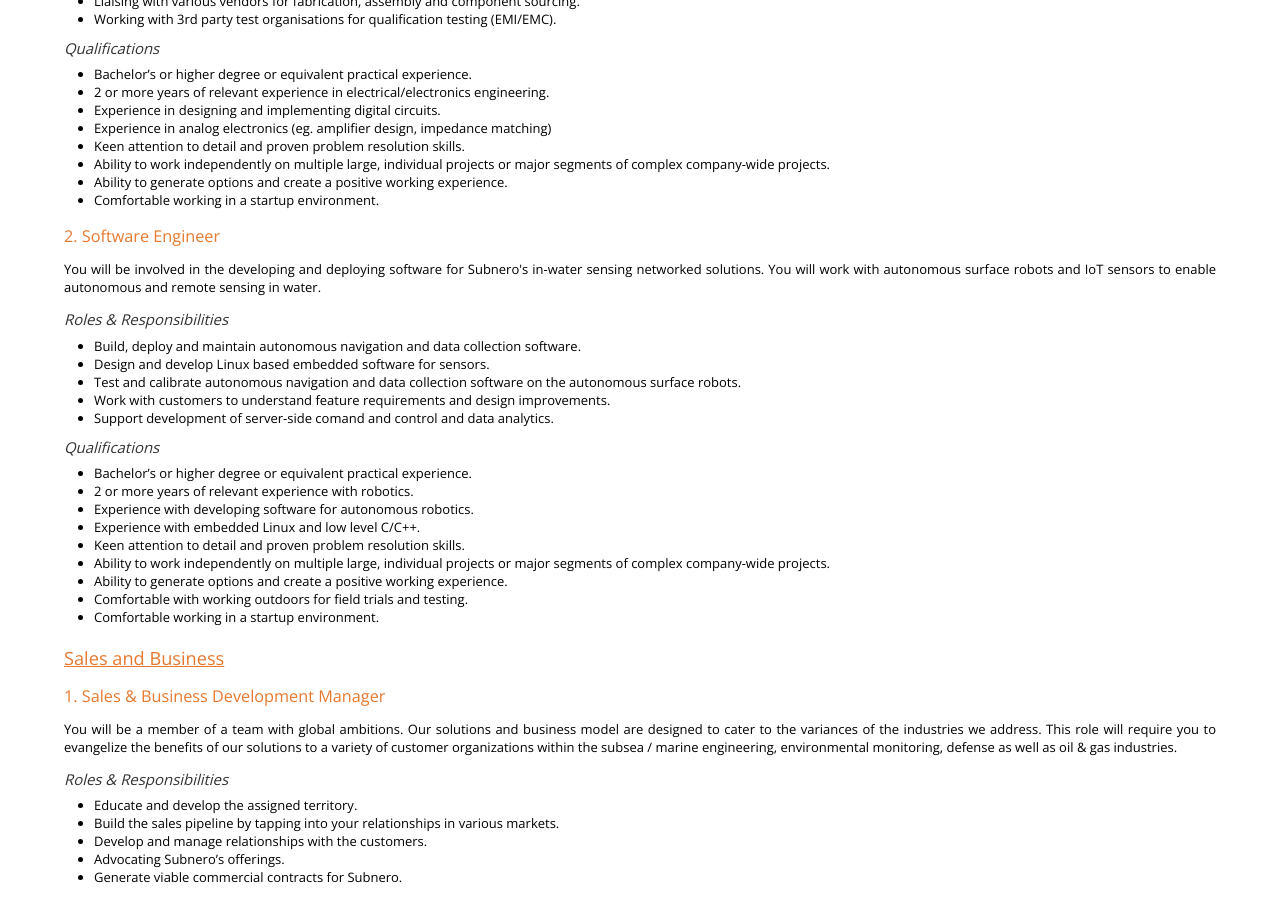
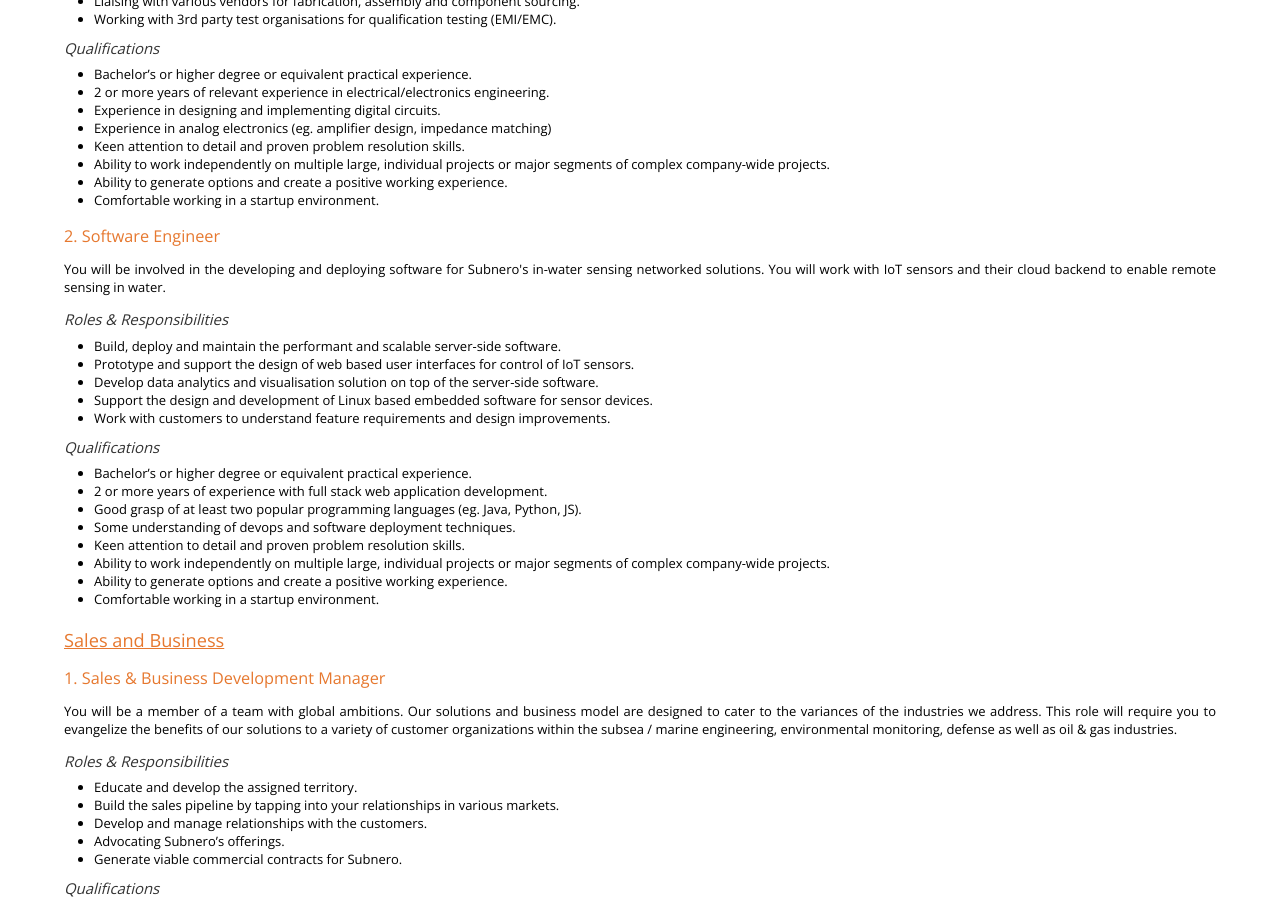
Before and after one commit to subnero1/old_website, a Jekyll site: the page built from career/index.html, in a window 1280 px wide and 900 px high, scrolled down 560 px. Built offline with Jekyll 4.4.1, drawn with Linux system fonts in a browser that asks for light colours.

Commit message:
tweaked software role to be more backend-sy

```diff
--- a/career/index.html
+++ b/career/index.html
@@ -40,27 +40,26 @@
     <div class="jd">
       <h2> 2. Software Engineer </h2>
 
-      <p>You will be involved in the developing and deploying software for Subnero's in-water sensing networked solutions. You will work with autonomous surface robots and IoT sensors to enable autonomous and remote sensing in water.</p>
+      <p>You will be involved in the developing and deploying software for Subnero's in-water sensing networked solutions. You will work with IoT sensors and their cloud backend to enable remote sensing in water.</p>
 
       <h3> Roles &amp; Responsibilities </h3>
       <ul>
-        <li>Build, deploy and maintain autonomous navigation and data collection software.</li>
-        <li>Design and develop Linux based embedded software for sensors.</li>
-        <li>Test and calibrate autonomous navigation and data collection software on the autonomous surface robots.</li>
+        <li>Build, deploy and maintain the performant and scalable server-side software.</li>
+        <li>Prototype and support the design of web based user interfaces for control of IoT sensors.</li>
+        <li>Develop data analytics and visualisation solution on top of the server-side software.</li>
+        <li>Support the design and development of Linux based embedded software for sensor devices.</li>
         <li>Work with customers to understand feature requirements and design improvements.</li>
-        <li>Support development of server-side comand and control and data analytics.</li>
       </ul>
 
       <h3> Qualifications </h3>
       <ul>
         <li>Bachelor’s or higher degree or equivalent practical experience.</li>
-        <li>2 or more years of relevant experience with robotics.</li>
-        <li>Experience with developing software for autonomous robotics.</li>
-        <li>Experience with embedded Linux and low level C/C++.</li>
+        <li>2 or more years of experience with full stack web application development.</li>
+        <li>Good grasp of at least two popular programming languages (eg. Java, Python, JS).</li>
+        <li>Some understanding of devops and software deployment techniques.</li>
         <li>Keen attention to detail and proven problem resolution skills.</li>
         <li>Ability to work independently on multiple large, individual projects or major segments of complex company-wide projects.</li>
         <li>Ability to generate options and create a positive working experience.</li>
-        <li>Comfortable with working outdoors for field trials and testing.</li>
         <li>Comfortable working in a startup environment.</li>
       </ul>
     </div>
```
